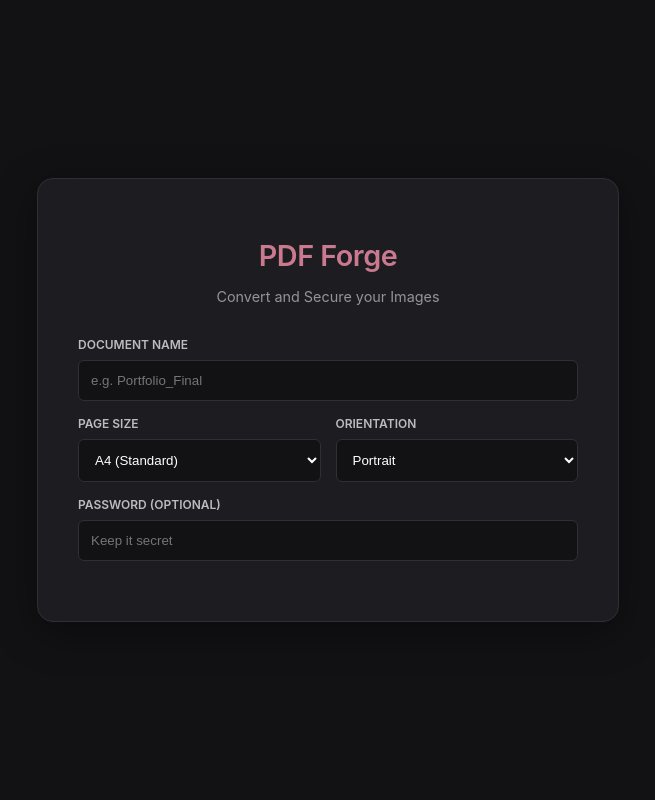
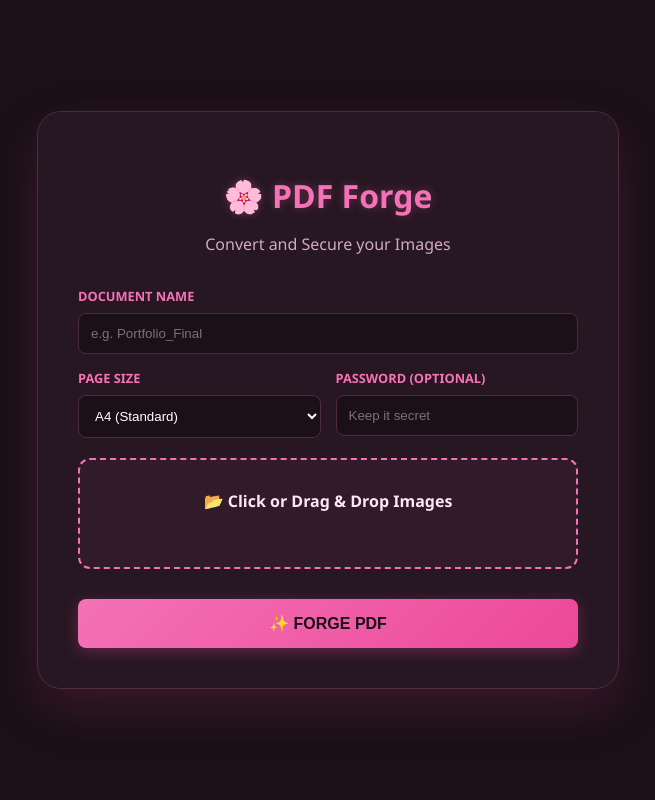
Before and after one commit to DevSolanki-works/PDF-Converter, a Flask app: page / in a window 1280 px wide. Shown: the whole page, without its empty margins (312-967 px from the left). Run offline with Flask 3, Linux system fonts and the light colour scheme.

Commit message:
Same Flower UI

```diff
--- a/templates/index.html
+++ b/templates/index.html
@@ -6,190 +6,74 @@
     <title>PDF Forge Pro | Image to PDF</title>
     <style>
         :root {
-            --bg: #121214;
-            --card: #1c1c21;
-            --text: #e4e4e7;
-            --primary: #c97a8e;
-            --accent: #a35b6e;
-            --border: #2f2f37;
+            --bg: #1a1016;
+            --card: #271722;
+            --text: #fce7f3;
+            --primary: #f472b6;
+            --accent: #ec4899;
+            --border: #502b3e;
         }
 
         body {
-            background: var(--bg);
-            color: var(--text);
-            font-family: 'Inter', 'Segoe UI', Tahoma, Geneva, Verdana, sans-serif;
-            display: flex;
-            justify-content: center;
-            align-items: center;
-            min-height: 100vh;
-            margin: 0;
+            background: var(--bg); color: var(--text);
+            font-family: 'Segoe UI', Tahoma, Geneva, Verdana, sans-serif;
+            display: flex; justify-content: center; align-items: center;
+            min-height: 100vh; margin: 0;
         }
 
         .container {
-            background: var(--card);
-            padding: 2.5rem;
-            border-radius: 1rem;
-            width: 100%;
-            max-width: 500px;
-            border: 1px solid var(--border);
-            box-shadow: 0 10px 40px rgba(0, 0, 0, 0.4);
-            text-align: center;
-            position: relative;
-            overflow: hidden;
+            background: var(--card); padding: 2.5rem; border-radius: 1.5rem;
+            width: 100%; max-width: 500px; border: 1px solid var(--border);
+            box-shadow: 0 20px 50px rgba(236, 72, 153, 0.15); text-align: center;
+            position: relative; overflow: hidden;
         }
 
-        h1 {
-            color: var(--primary);
-            margin-bottom: 0.5rem;
-            font-size: 1.8rem;
-            font-weight: 600;
-            letter-spacing: -0.5px;
-        }
+        h1 { color: var(--primary); margin-bottom: 0.5rem; font-size: 2rem; text-shadow: 0 0 10px rgba(244, 114, 182, 0.3); }
+        p { opacity: 0.8; margin-bottom: 2rem; color: #fbcfe8; }
 
-        p {
-            opacity: 0.6;
-            margin-bottom: 2rem;
-            font-size: 0.9rem;
-        }
-
-        .settings {
-            display: grid;
-            grid-template-columns: 1fr 1fr;
-            gap: 15px;
-            text-align: left;
-            margin-bottom: 20px;
-        }
-
-        .field-full {
-            grid-column: span 2;
-        }
-
-        label {
-            font-size: 0.75rem;
-            font-weight: 600;
-            text-transform: uppercase;
-            color: var(--text);
-            opacity: 0.8;
-            display: block;
-            margin-bottom: 8px;
-        }
-
-        input, select {
-            width: 100%;
-            padding: 12px;
-            border-radius: 6px;
-            background: #121214;
-            border: 1px solid var(--border);
-            color: white;
-            box-sizing: border-box;
-            outline: none;
-            transition: 0.2s;
-        }
-
-        input:focus, select:focus {
-            border-color: var(--primary);
-        }
+        .settings { display: grid; grid-template-columns: 1fr 1fr; gap: 15px; text-align: left; margin-bottom: 20px; }
+        .field-full { grid-column: span 2; }
+        label { font-size: 0.8rem; font-weight: 600; text-transform: uppercase; color: var(--primary); display: block; margin-bottom: 8px;}
+        input, select { width: 100%; padding: 12px; border-radius: 8px; background: #1a1016; border: 1px solid var(--border); color: white; box-sizing: border-box; outline: none; transition: 0.3s; }
+        input:focus, select:focus { border-color: var(--accent); box-shadow: 0 0 8px rgba(236, 72, 153, 0.3); }
 
         .drop-zone {
-            border: 2px dashed var(--border);
-            padding: 30px 20px;
-            border-radius: 8px;
-            margin-bottom: 20px;
-            transition: all 0.2s ease;
-            cursor: pointer;
-            background: rgba(201, 122, 142, 0.03);
+            border: 2px dashed var(--primary); padding: 30px 20px; border-radius: 12px;
+            margin-bottom: 20px; transition: all 0.3s ease; cursor: pointer; background: rgba(244, 114, 182, 0.05);
         }
-
-        .drop-zone:hover {
-            border-color: var(--primary);
-            background: rgba(201, 122, 142, 0.08);
-        }
-
-        .drop-zone.dragover {
-            background: var(--primary);
-            color: #121214;
-            border-style: solid;
-        }
+        .drop-zone:hover { background: rgba(244, 114, 182, 0.1); border-color: var(--accent); }
+        .drop-zone.dragover { background: var(--primary); color: #1a1016; border-style: solid; }
 
         .preview-grid {
-            display: flex;
-            flex-wrap: wrap;
-            gap: 10px;
-            justify-content: center;
-            margin-top: 15px;
-            max-height: 150px;
-            overflow-y: auto;
-            padding-bottom: 10px;
+            display: flex; flex-wrap: wrap; gap: 10px; justify-content: center; margin-top: 15px;
+            max-height: 150px; overflow-y: auto; padding-bottom: 10px;
         }
-
         .preview-grid img {
-            width: 60px;
-            height: 60px;
-            object-fit: cover;
-            border-radius: 6px;
-            border: 1px solid var(--border);
-            transition: 0.2s;
+            width: 60px; height: 60px; object-fit: cover; border-radius: 8px;
+            border: 2px solid var(--border); transition: 0.3s;
         }
-
-        .preview-grid img:hover {
-            transform: scale(1.05);
-            border-color: var(--primary);
-        }
+        .preview-grid img:hover { transform: scale(1.1); border-color: var(--primary); box-shadow: 0 0 10px rgba(244, 114, 182, 0.5); }
 
         button {
-            background: var(--primary);
-            color: #121214;
-            border: none;
-            padding: 14px;
-            border-radius: 6px;
-            width: 100%;
-            font-weight: 700;
-            font-size: 1rem;
-            cursor: pointer;
-            transition: 0.2s;
-            margin-top: 10px;
+            background: linear-gradient(135deg, var(--primary), var(--accent)); color: #1a1016; border: none; padding: 15px;
+            border-radius: 8px; width: 100%; font-weight: 800; font-size: 1rem; cursor: pointer;
+            transition: 0.3s; margin-top: 10px; box-shadow: 0 4px 15px rgba(236, 72, 153, 0.3);
         }
-
-        button:hover {
-            background: var(--accent);
-        }
+        button:hover { filter: brightness(1.1); transform: translateY(-2px); box-shadow: 0 6px 20px rgba(236, 72, 153, 0.4); }
 
         #loading-overlay {
-            position: absolute;
-            top: 0;
-            left: 0;
-            width: 100%;
-            height: 100%;
-            background: rgba(28, 28, 33, 0.95);
-            display: flex;
-            flex-direction: column;
-            justify-content: center;
-            align-items: center;
-            z-index: 10;
-            opacity: 0;
-            pointer-events: none;
-            transition: opacity 0.3s;
-            border-radius: 1rem;
+            position: absolute; top: 0; left: 0; width: 100%; height: 100%;
+            background: rgba(39, 23, 34, 0.95); display: flex; flex-direction: column;
+            justify-content: center; align-items: center; z-index: 10; opacity: 0;
+            pointer-events: none; transition: opacity 0.3s; border-radius: 1.5rem;
         }
-
-        #loading-overlay.active {
-            opacity: 1;
-            pointer-events: all;
-        }
+        #loading-overlay.active { opacity: 1; pointer-events: all; }
 
         .spinner {
-            border: 4px solid rgba(201, 122, 142, 0.1);
-            border-left-color: var(--primary);
-            border-radius: 50%;
-            width: 40px;
-            height: 40px;
-            animation: spin 1s linear infinite;
-            margin-bottom: 20px;
+            border: 5px solid rgba(244, 114, 182, 0.1); border-left-color: var(--primary);
+            border-radius: 50%; width: 50px; height: 50px; animation: spin 1s linear infinite; margin-bottom: 20px;
         }
-
-        @keyframes spin {
-            to { transform: rotate(360deg); }
-        }
+        @keyframes spin { to { transform: rotate(360deg); } }
     </style>
 </head>
 <body>
@@ -201,7 +85,7 @@
             <p>Please wait while we forge your PDF.</p>
         </div>
 
-        <h1>PDF Forge</h1>
+        <h1>🌸 PDF Forge</h1>
         <p>Convert and Secure your Images</p>
 
         <form id="pdf-form">
@@ -219,17 +103,21 @@
                     </select>
                 </div>
                 <div>
-        <label>Orientation</label>
-        <select name="orientation">
-            <option value="portrait">Portrait</option>
-            <option value="landscape">Landscape</option>
-        </select>
-    </div>
-    <div class="field-full">
                     <label>Password (Optional)</label>
                     <input type="password" name="pdf_password" placeholder="Keep it secret">
                 </div>
+            </div>
 
+            <div class="drop-zone" id="drop-zone">
+                <span id="drop-text" style="font-weight:bold;">📂 Click or Drag & Drop Images</span>
+                <input type="file" name="files" id="file-input" multiple accept="image/*" style="display: none;">
+
+                <div id="preview-container" class="preview-grid"></div>
+            </div>
+
+            <button type="submit">✨ FORGE PDF</button>
+        </form>
+    </div>
     <script>
         const dropZone = document.getElementById('drop-zone');
         const fileInput = document.getElementById('file-input');
@@ -250,10 +138,7 @@
             document.body.addEventListener(eventName, preventDefaults, false);
         });
 
-        function preventDefaults(e) {
-            e.preventDefault();
-            e.stopPropagation();
-        }
+        function preventDefaults(e) { e.preventDefault(); e.stopPropagation(); }
 
         dropZone.ondragover = () => dropZone.classList.add('dragover');
         dropZone.ondragleave = () => dropZone.classList.remove('dragover');
@@ -271,7 +156,7 @@
             const newImages = Array.from(files).filter(file => file.type.startsWith('image/'));
             currentFiles = [...currentFiles, ...newImages];
 
-            dropText.innerText = `${currentFiles.length} images ready to convert`;
+            dropText.innerText = `🌸 ${currentFiles.length} images ready to convert!`;
             previewContainer.innerHTML = '';
 
             currentFiles.forEach(file => {
@@ -316,7 +201,7 @@
                     a.href = url;
 
                     let customName = document.getElementById('pdf_name').value;
-                    a.download = customName ? `${customName}.pdf` : 'Forged_Document.pdf';
+                    a.download = customName ? `${customName}.pdf` : 'My_Forged_Document.pdf';
 
                     document.body.appendChild(a);
                     a.click();
@@ -327,9 +212,9 @@
                     form.reset();
                     currentFiles = [];
                     previewContainer.innerHTML = '';
-                    dropText.innerText = "Click or Drag & Drop Images";
+                    dropText.innerText = "📂 Click or Drag & Drop Images";
                 } else {
-                    alert("Server error. Check your Render logs.");
+                    alert("Server error. Check your Render logs!");
                 }
             } catch (error) {
                 console.error(error);
```
Lines whose indentation alone changed are shown as unchanged.
